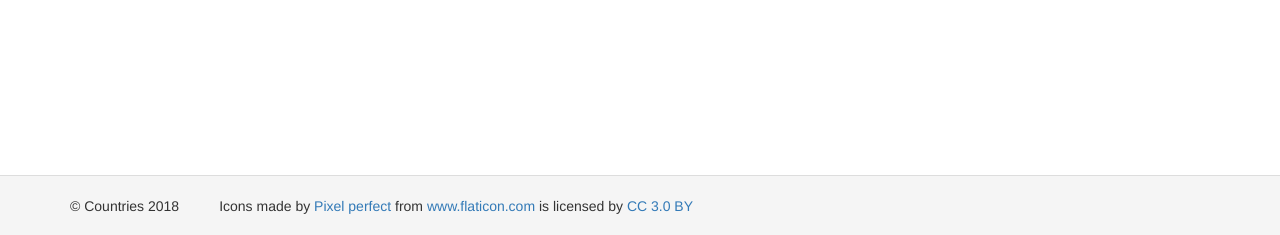
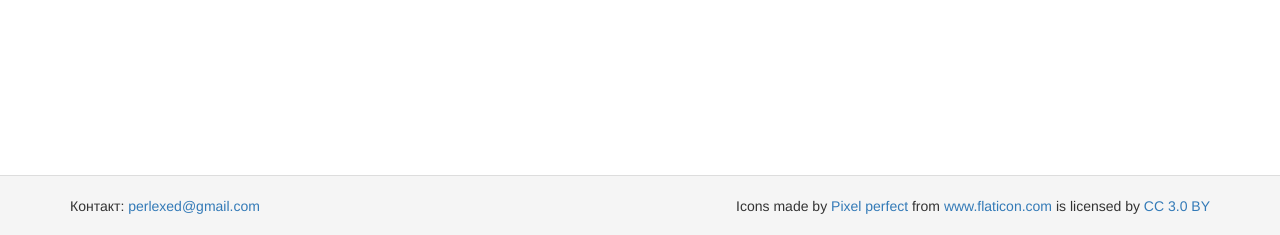
Before and after one commit to perlexed/countries4, a Yii app: template views/layouts/main.php in a window 1280 px wide. Shown: the part 565-800 px from the top of the page. Run offline with PHP 8.4 and a stand-in for Yii, Linux system fonts and the light colour scheme; the template is opened without the code that fills it, so the values that code supplies are empty; some libraries are stand-ins or nearby versions.

Commit message:
footer info & layout fix, README.md info

```diff
--- a/views/layouts/main.php
+++ b/views/layouts/main.php
@@ -30,15 +30,13 @@ AppAsset::register($this);
 
 <footer class="footer">
     <div class="container">
-        <p class="pull-left">&copy; Countries <?= date('Y') ?></p>
+        <p class="pull-left">Контакт: <a href="mailto:perlexed@gmail.com">perlexed@gmail.com</a></p>
 
-        <p class="pull-left" style="margin-left: 40px">
+        <p class="pull-right">
             Icons made by <a href="https://www.flaticon.com/authors/pixel-perfect" title="Pixel perfect">Pixel perfect</a> from
             <a href="https://www.flaticon.com/" title="Flaticon">www.flaticon.com</a> is licensed by <a
                     href="http://creativecommons.org/licenses/by/3.0/" title="Creative Commons BY 3.0" target="_blank">CC 3.0 BY</a>
         </p>
-
-        <p class="pull-right"><?= Yii::powered() ?></p>
     </div>
 </footer>
 
--- a/web/css/site.css
+++ b/web/css/site.css
@@ -113,3 +113,7 @@ a.desc:after {
 .nav > li > form > button.logout:focus {
     outline: none;
 }
+
+.footer > .container {
+    background-color: #f5f5f5;
+}
```
Also changed, not shown: config.sample.php (+7 -1 lines), README.md.
